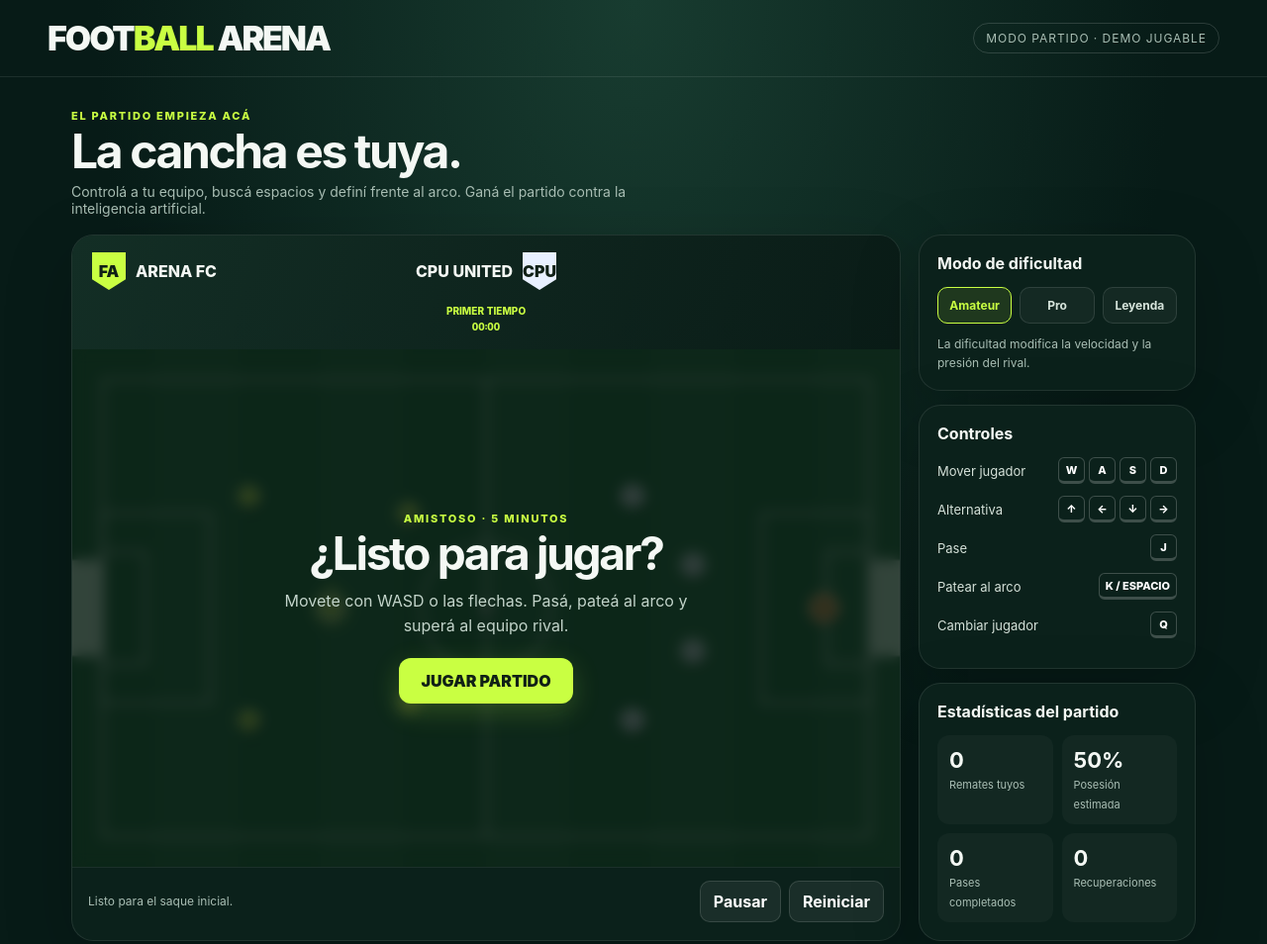
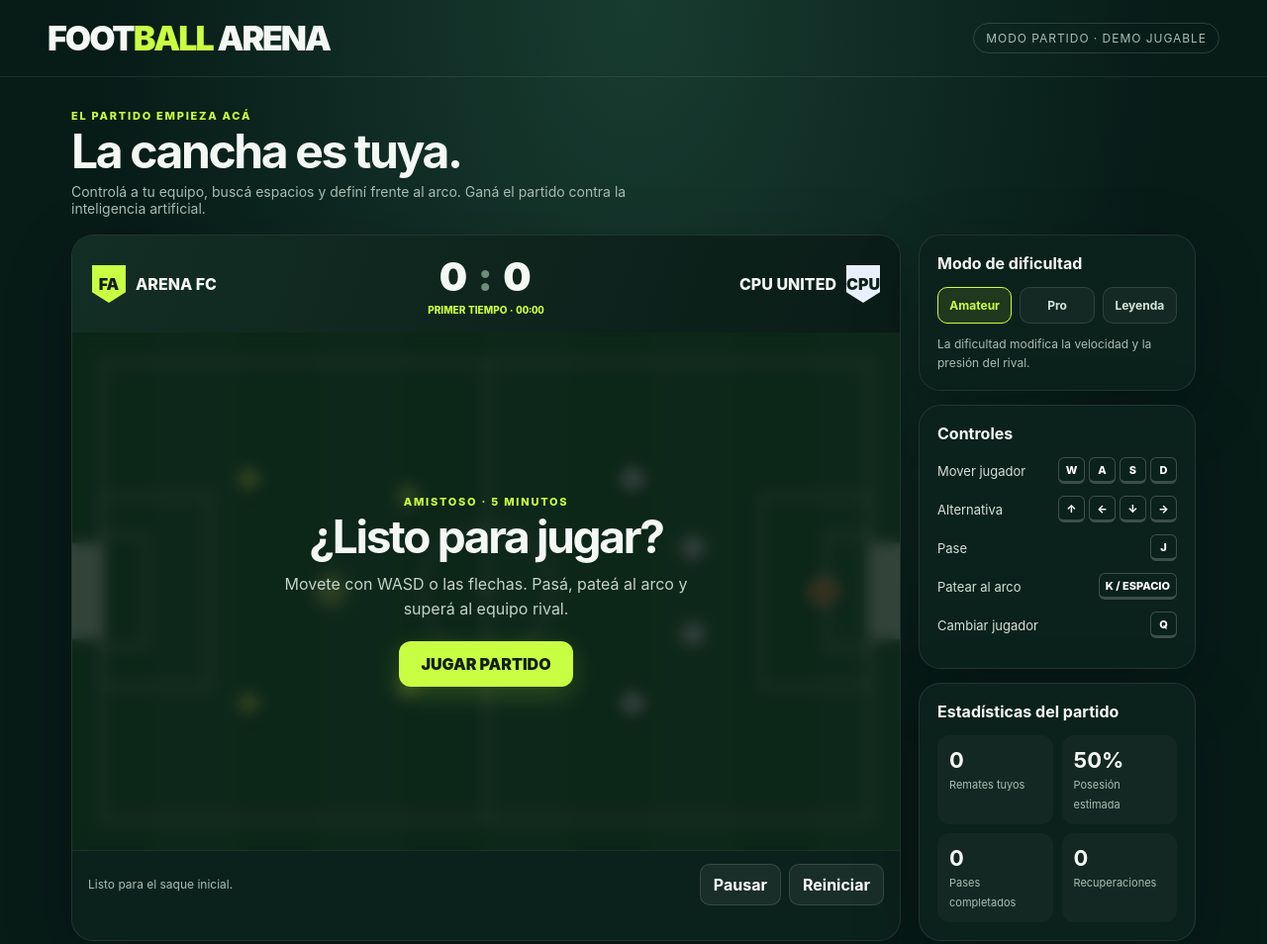
Before and after one commit to lousoparaelmac6-code/fifa, a plain HTML site: page index.html in a window 1280 px wide. Shown: the top 954 px of the page at 99% size. Drawn offline with Linux system fonts and the light colour scheme.

Commit message:
Restore centered match score display

```diff
--- a/index.html
+++ b/index.html
@@ -31,8 +31,8 @@ main{width:min(1200px,100%);margin:auto;padding:clamp(14px,3vw,32px)}.eyebrow{co
   <section class="game-card">
    <div class="scorebar">
     <div class="team"><div class="crest">FA</div><span>ARENA FC</span></div>
+    <div style="text-align:center"><div class="score" style="display:flex;justify-content:center;align-items:center"><span id="homeScore">0</span><span style="color:#6e8d7b;margin:0 9px">:</span><span id="awayScore">0</span></div><div class="clock"><span id="half">PRIMER TIEMPO</span> · <span id="time">00:00</span></div></div>
     <div class="team away"><span>CPU UNITED</span><div class="crest">CPU</div></div>
-    <div class="clock" style="grid-column:1/-1;grid-row:2"><div id="half">PRIMER TIEMPO</div><div style="font-size:10px;margin-top:4px" id="time">00:00</div></div>
    </div>
    <div class="pitch-wrap"><canvas id="pitch" class="pitch" width="960" height="600" aria-label="Cancha de fútbol interactiva"></canvas>
     <div class="overlay" id="overlay"><div class="overlay-box"><div class="eyebrow">Amistoso · 5 minutos</div><h2 id="overlayTitle">¿Listo para jugar?</h2><p id="overlayText">Movete con WASD o las flechas. Pasá, pateá al arco y superá al equipo rival.</p><button class="primary" id="start">JUGAR PARTIDO</button></div></div>
```
